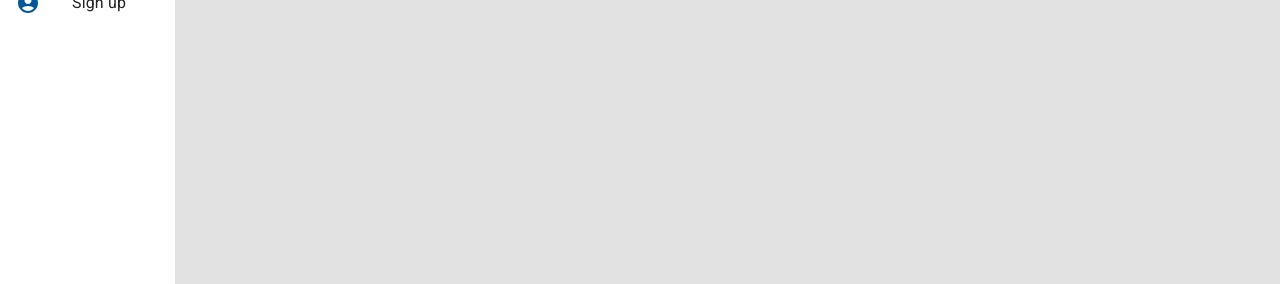
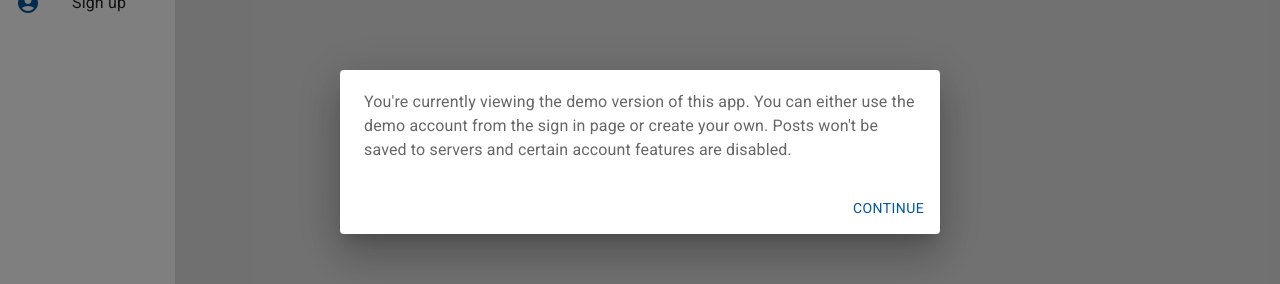
Before and after one commit to reese-parker/social-media-clone, a React (Create React App) app: page / in a window 1280 px wide. Shown: the part 248-532 px from the top of the page. Built offline with nearby package versions, Linux system fonts and the light colour scheme; no server answers; the database is empty.

Commit message:
Demo mode bug fixes

```diff
--- a/src/App.js
+++ b/src/App.js
@@ -20,7 +20,7 @@ function App() {
   const [isDrawerOpen, toggleDrawer] = useToggleState(false);
   const [isSnackbarOpen, toggleSnackbar] = useToggleState(false);
   const [snackbarMessage, setSnackbarMessage] = useState("");
-  const demoMode = false;
+  const demoMode = true;
 
   const handleOpenSnackbar = (message) => {
     setSnackbarMessage(message);
```
